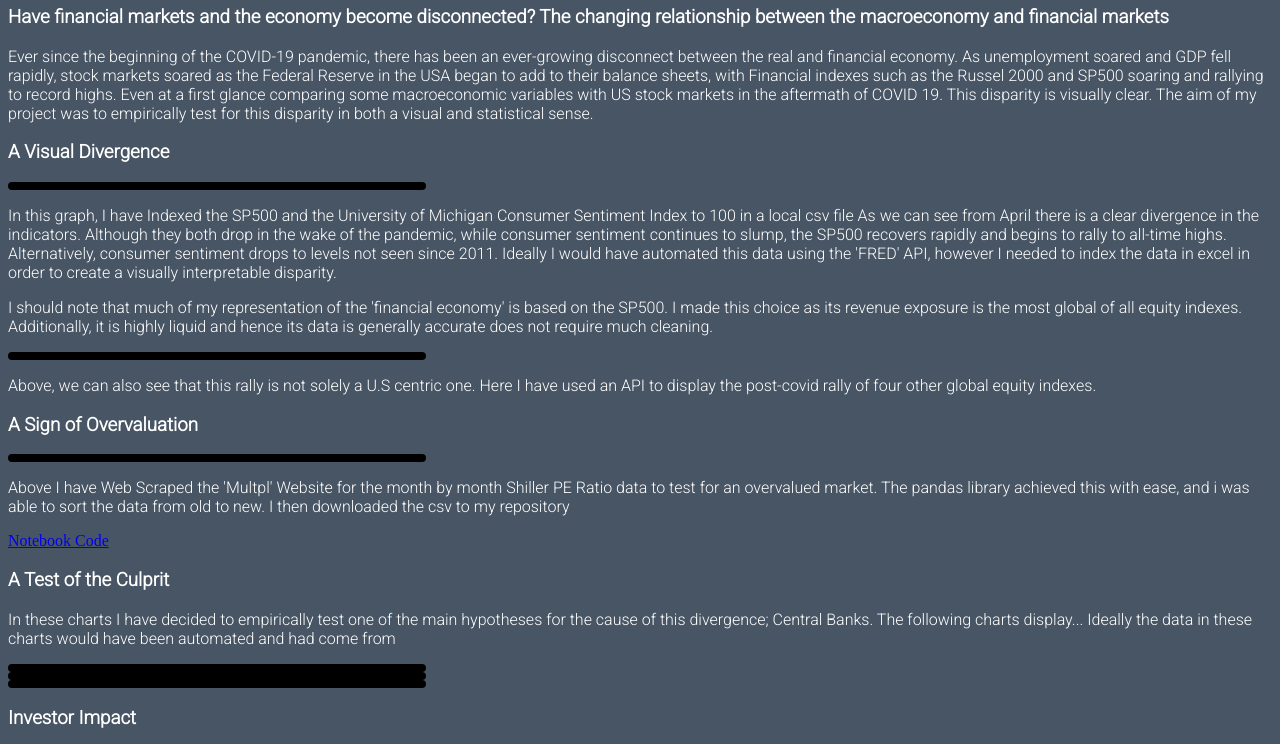
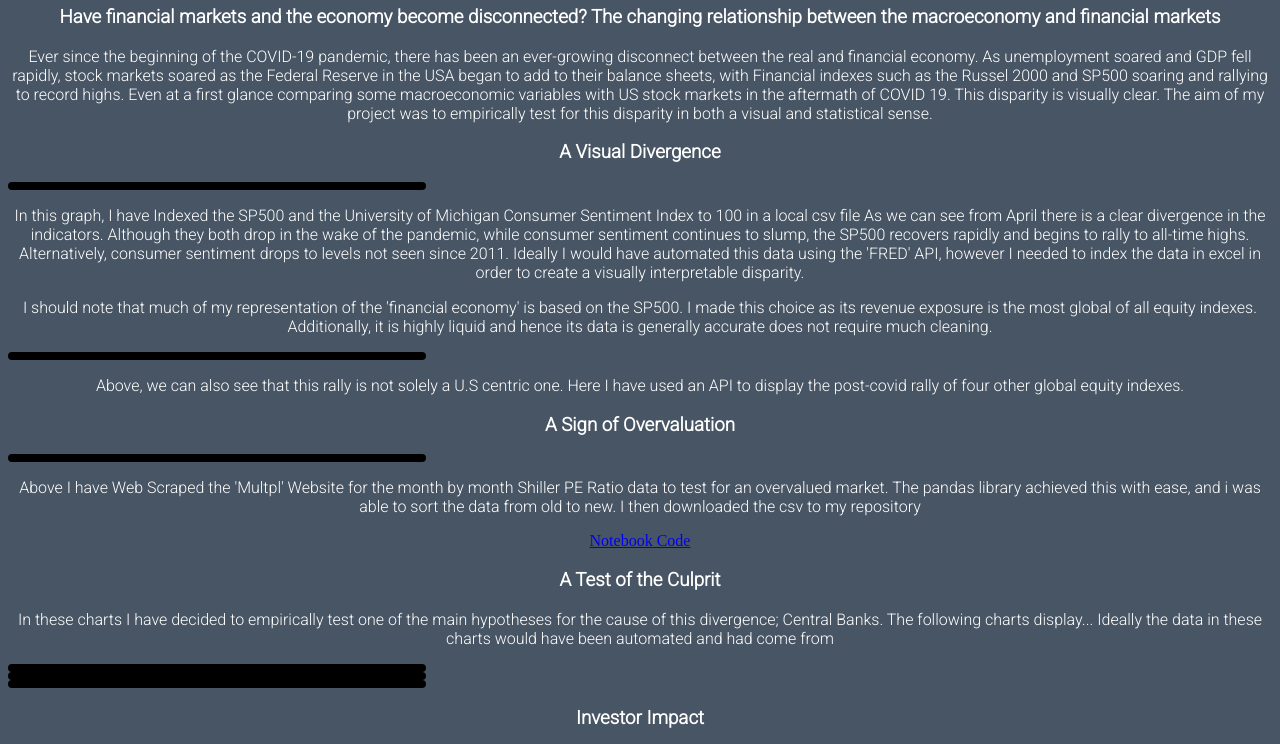
Before and after one commit to James-Wilkins/James-Wilkins.github.io, a plain HTML site: page project.html in a window 1280 px wide. Shown: the part 75-819 px from the top of the page. Drawn offline with Linux system fonts and the light colour scheme; a script that the page names is missing.

Commit message:
Update portfolio.css

```diff
--- a/portfolio.css
+++ b/portfolio.css
@@ -2,11 +2,13 @@
 
 body{
     background-color: rgb(72, 85, 100);
+    text-align: center;
 }
 
-h1, h3, p{
+h1, h2, h3, p{
     color:rgb(255, 255, 255);
     font-family: 'Roboto', sans-serif;
+
 }
 
 .chart{
```
